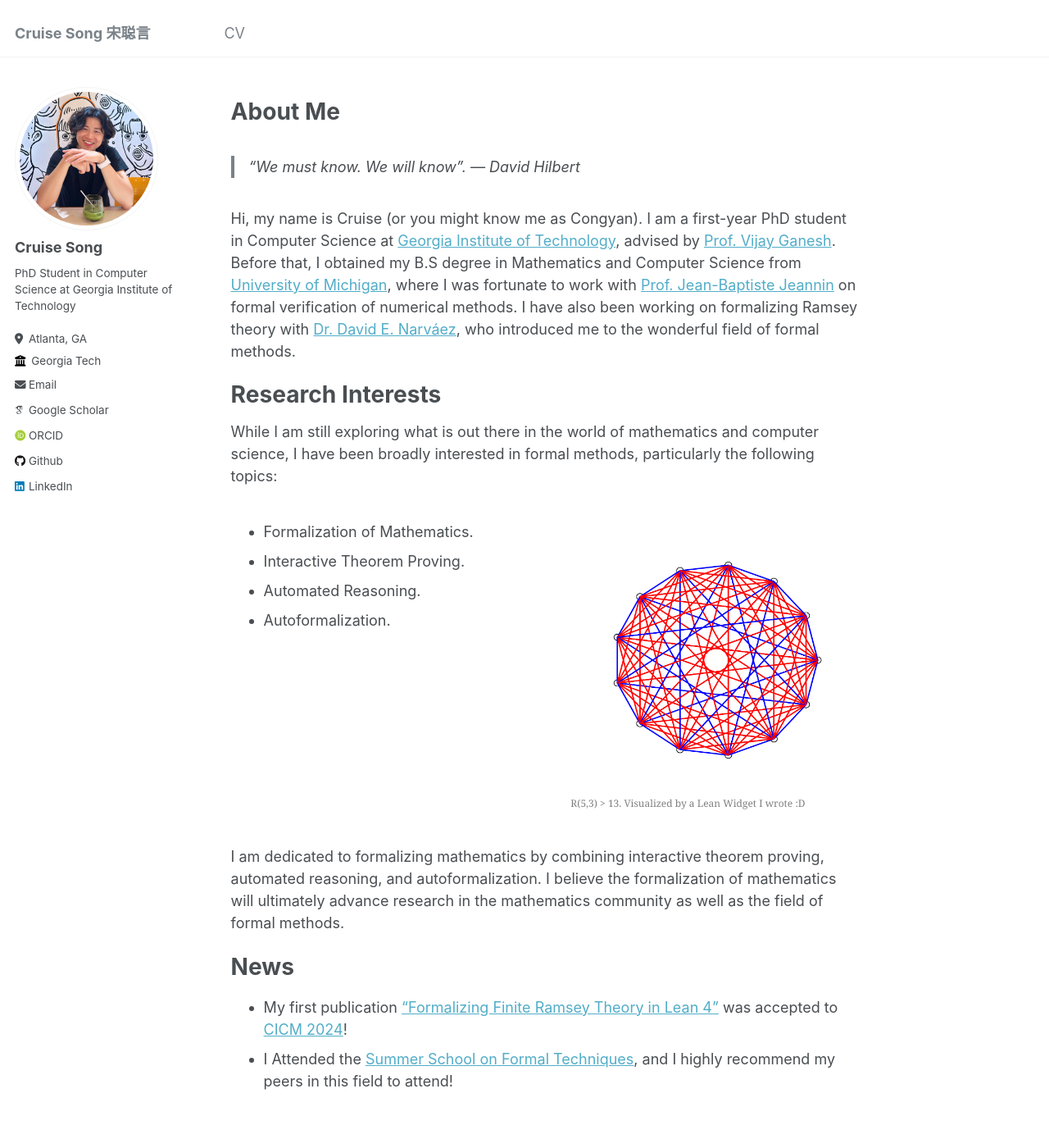
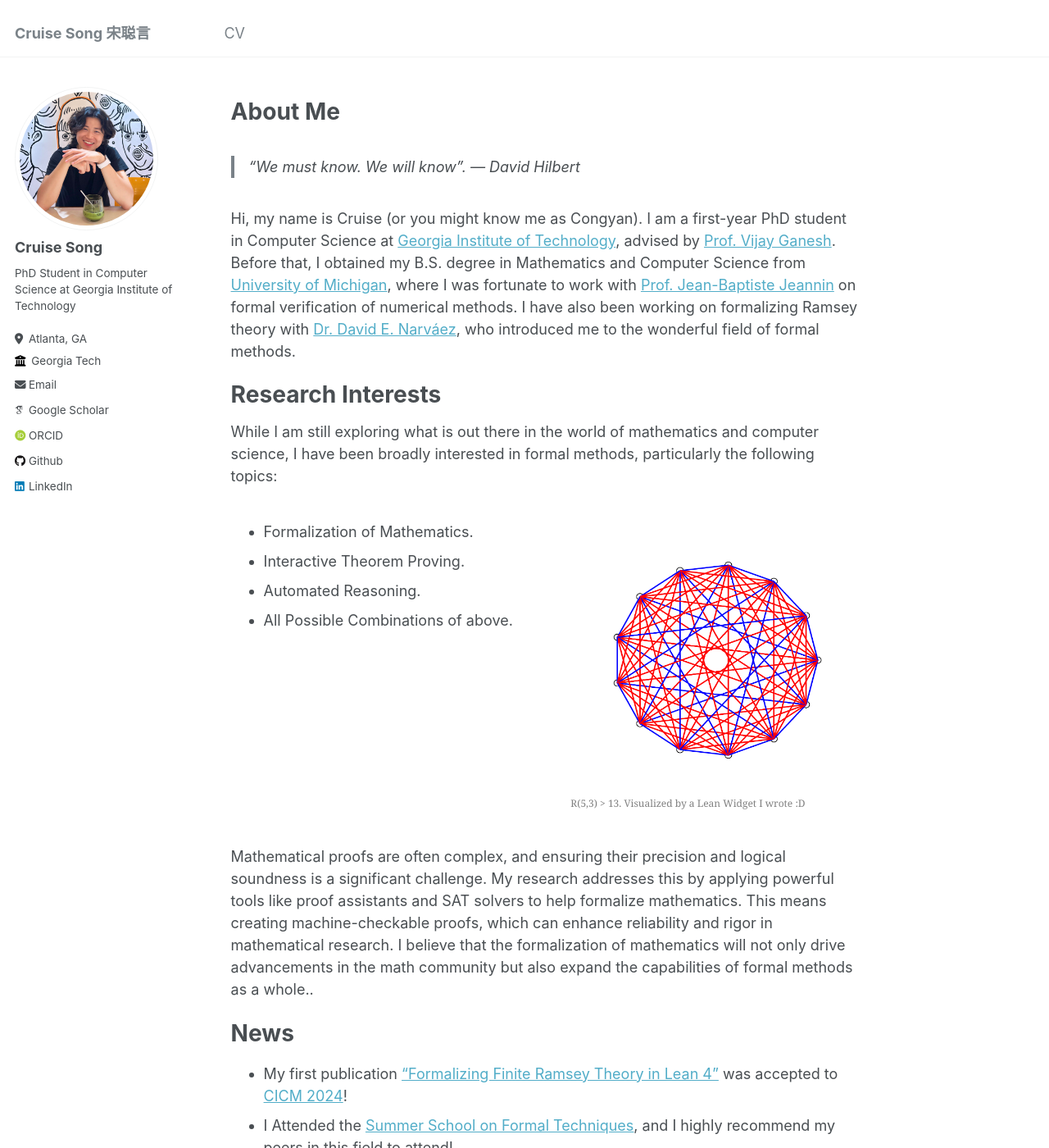
Before and after one commit to cruisesong7/cruisesong7.github.io, a Jekyll site: the page built from _pages/about.md, in a window 1280 px wide and 1400 px high. Shown: the whole window at 82% size. Built offline with Jekyll 4.4.1, drawn with Linux system fonts in a browser that asks for light colours; some web fonts are replaced.

Commit message:
Update about.md
research interest

```diff
--- a/_pages/about.md
+++ b/_pages/about.md
@@ -12,7 +12,7 @@ About Me
 
 > "We must know. We will know". — David Hilbert
 
-Hi, my name is Cruise (or you might know me as Congyan). I am a first-year PhD student in Computer Science at [Georgia Institute of Technology](https://www.gatech.edu/), advised by [Prof. Vijay Ganesh](https://vganesh1.github.io/). Before that, I obtained my B.S degree in Mathematics and Computer Science from [University of Michigan](https://umich.edu/), where I was fortunate to work with [Prof. Jean-Baptiste Jeannin](https://jeannin.github.io/) on formal verification of numerical methods. I have also been working on formalizing Ramsey theory with [Dr. David E. Narváez](https://computing.ece.vt.edu/~dnarvaez/), who introduced me to the wonderful field of formal methods.
+Hi, my name is Cruise (or you might know me as Congyan). I am a first-year PhD student in Computer Science at [Georgia Institute of Technology](https://www.gatech.edu/), advised by [Prof. Vijay Ganesh](https://vganesh1.github.io/). Before that, I obtained my B.S. degree in Mathematics and Computer Science from [University of Michigan](https://umich.edu/), where I was fortunate to work with [Prof. Jean-Baptiste Jeannin](https://jeannin.github.io/) on formal verification of numerical methods. I have also been working on formalizing Ramsey theory with [Dr. David E. Narváez](https://computing.ece.vt.edu/~dnarvaez/), who introduced me to the wonderful field of formal methods.
 
 Research Interests
 ======
@@ -23,7 +23,7 @@ While I am still exploring what is out there in the world of mathematics and com
     <li>Formalization of Mathematics.</li>
     <li>Interactive Theorem Proving.</li>
     <li>Automated Reasoning.</li>
-    <li>Autoformalization.</li>
+    <li>All Possible Combinations of above.</li>
  </ul>
    <figure style="flex: 1; text-align: center;">
     <img src="images/Ramsey_W.png" alt="Ramsey (5,3) > 13" style="height: 300px;"/>
@@ -31,7 +31,7 @@ While I am still exploring what is out there in the world of mathematics and com
   </figure>
 </div>
 
-I am dedicated to formalizing mathematics by combining interactive theorem proving, automated reasoning, and autoformalization. I believe the formalization of mathematics will ultimately advance research in the mathematics community as well as the field of formal methods.
+Mathematical proofs are often complex, and ensuring their precision and logical soundness is a significant challenge. My research addresses this by applying powerful tools like proof assistants and SAT solvers to help formalize mathematics. This means creating machine-checkable proofs, which can enhance reliability and rigor in mathematical research. I believe that the formalization of mathematics will not only drive advancements in the math community but also expand the capabilities of formal methods as a whole..
 
 News
 ======
```
